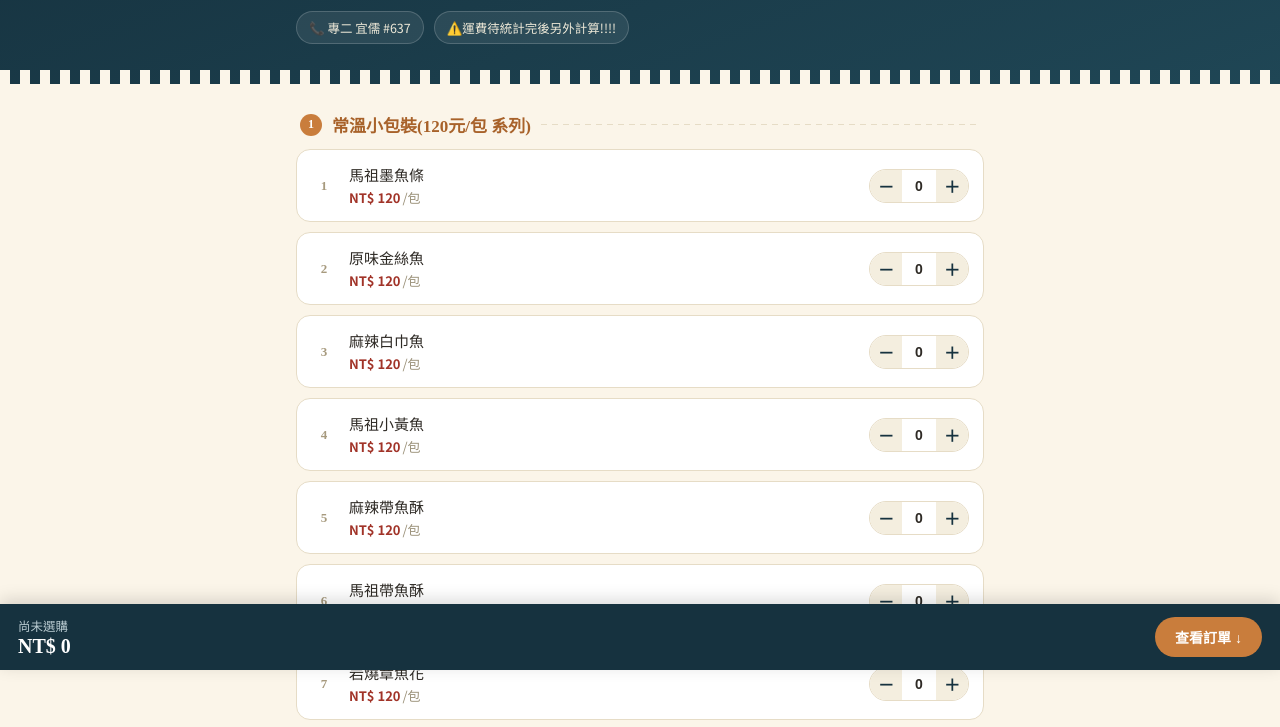
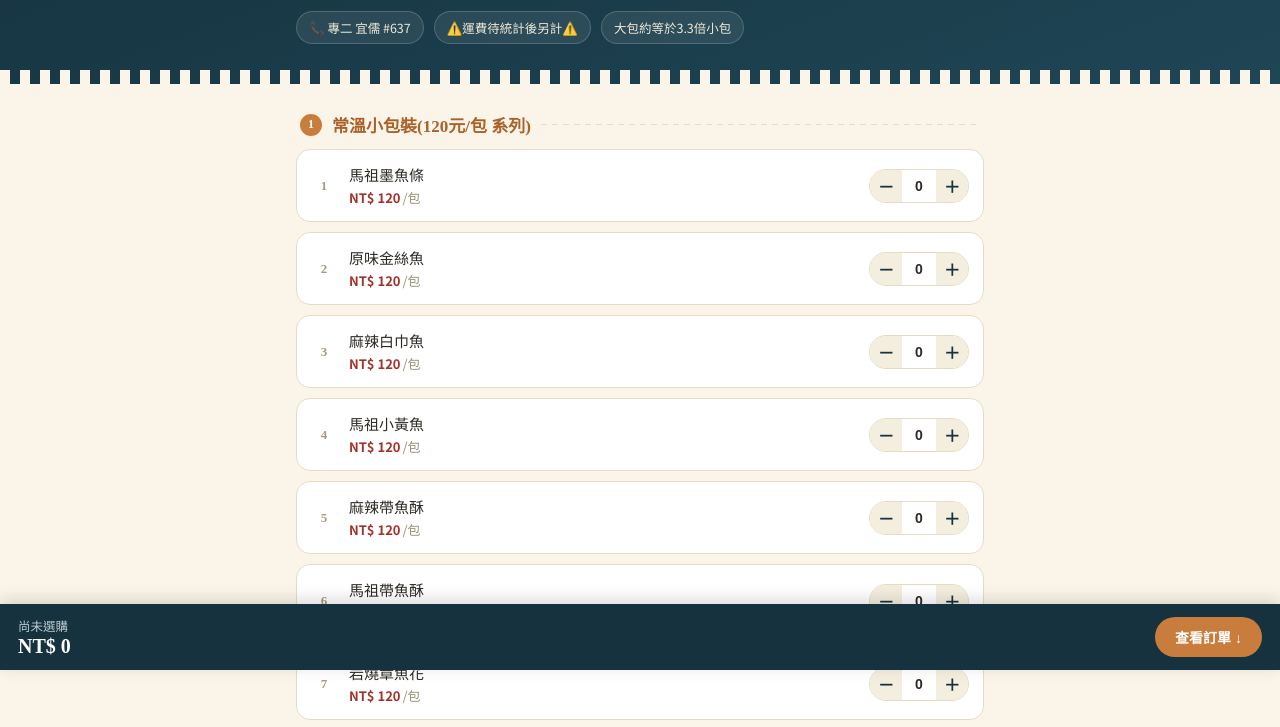
Before and after one commit to linyj21/BUY, a plain HTML site: page index.html in a window 1280 px wide. Shown: the part 130-857 px from the top of the page. Drawn offline with Linux system fonts and the light colour scheme.

Commit message:
Modify shipping message and add new product
Updated shipping cost message and added new item for purchase.

```diff
--- a/index.html
+++ b/index.html
@@ -303,7 +303,8 @@
       <p class="sub">馬祖南竿鄉津沙村64號 ・ 全品項共 35 款漁產乾貨,勾選數量後自動計算金額</p>
       <div class="contact-row">
         <span class="pill">📞 專二 宜儒 #637 </span>
-        <span class="pill">⚠️運費待統計完後另外計算!!!! </span>
+        <span class="pill">⚠️運費待統計後另計⚠️ </span>
+        <span class="pill">大包約等於3.3倍小包 </span>
       </div>
     </div>
   </div>
@@ -406,6 +407,7 @@ const items = [
   {id:33,name:"馬祖手工麵線",unit:"包",price:100,g:3},
   {id:34,name:"老酒麵線",unit:"包",price:180,g:3},
   {id:35,name:"頂級陳年酒糟",unit:"罐",price:180,g:3},
+  {id:36,name:"馬祖丁香魚(大包)",unit:"包",price:350,g:2},
 ];
 
 const qtyState = {};
```
